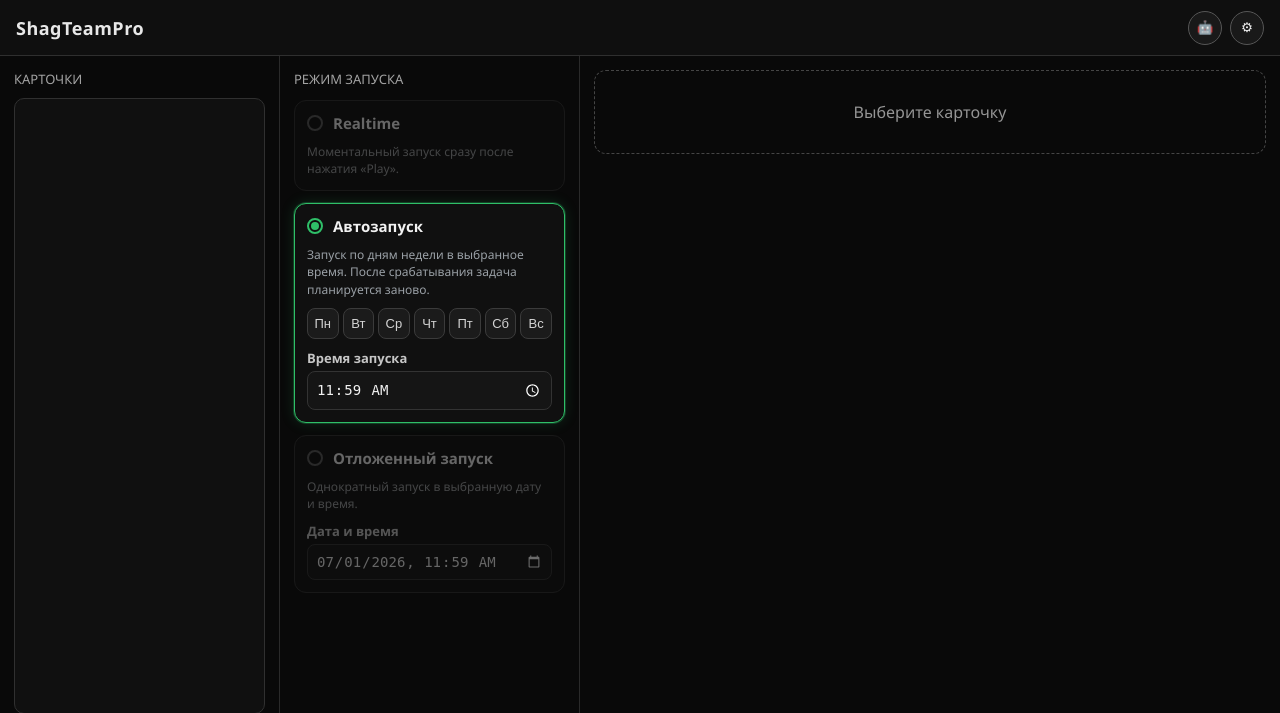
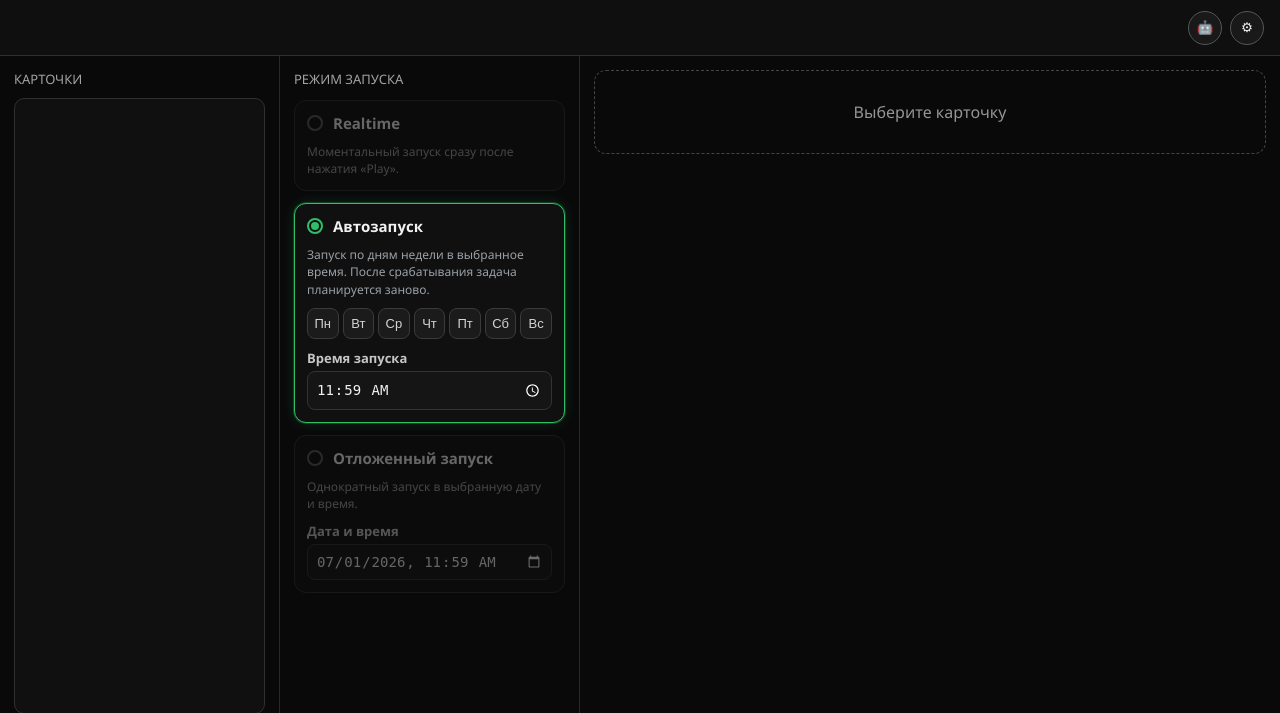
Before and after one commit to RomanchikXO/seo_soft, a FastAPI app: page / in a window 1280 px wide. Shown: the top 713 px of the page. Run offline with FastAPI, Linux system fonts and the light colour scheme; data that the repository does not hold is empty.

Commit message:
убрано название программы

```diff
--- a/webapp/static/app.css
+++ b/webapp/static/app.css
@@ -9,7 +9,7 @@
   height: 56px;
   display: flex;
   align-items: center;
-  justify-content: space-between;
+  justify-content: flex-end;
   padding: 0 16px;
   border-bottom: 1px solid #2f2f2f;
   background: #0f0f0f;
--- a/webapp/templates/index.html
+++ b/webapp/templates/index.html
@@ -18,7 +18,6 @@
   </div>
 
   <header class="topbar">
-    <div class="title">ShagTeamPro</div>
     <div class="topbar-actions">
       <button id="openGlobalSettingsBtn" class="icon-btn" title="Глобальные настройки">🤖</button>
       <button id="openSettingsBtn" class="icon-btn" title="Настройки">⚙</button>
```
